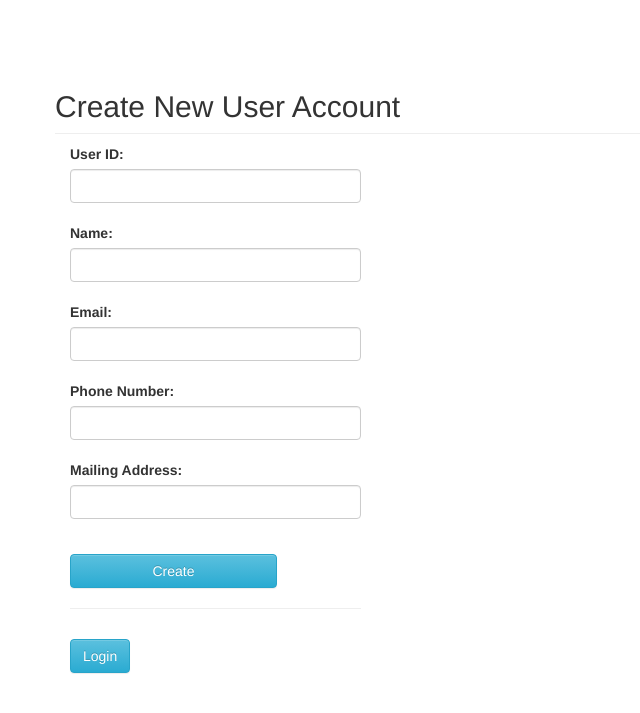
After one commit to k-short/671-Computers-Website, a PHP site: page /newUser.php in a window 1280 px wide. The commit adds this page. Shown: the top 713 px of the page, without its empty margins (0-640 px from the left). Run offline with PHP 8.4, Linux system fonts and the light colour scheme.

Commit message:
User account creation is done.

```diff
--- a/Project_CreateTables.sql
+++ b/Project_CreateTables.sql
@@ -4,9 +4,9 @@ use Project;
 
 create table Customer
         (cID        varchar(40),
-        cName        varchar(25),
-        email        varchar(25),
-        phone        varchar (8),
+        cName        varchar(40),
+        email        varchar(40),
+        phone        varchar (20),
         mailingAddress        varchar(50),
         primary key (cID));
 
--- a/inventory-chassis.php
+++ b/inventory-chassis.php
@@ -107,12 +107,12 @@ if(!isset($_SESSION['use'])) // If session is not set then redirect to Login Pag
       <form>
         <label for="invInput">New Inventory: </label>
           <div class="form-group">
-            <input type="text" id="cInvInput" name="cInvInput"></input>
+            <input type="number" id="cInvInput" name="cInvInput"></input>
           </div>
         </form>
 
 
-      <button id="updateCInv" name="updateCInv">Update</button>
+      <button class="btn btn-info" id="updateCInv" name="updateCInv">Update</button>
       <h5 id="updateResponse" name="updateResponse"></h5>
     </div>
 </div>
--- a/inventory-memory.php
+++ b/inventory-memory.php
@@ -100,19 +100,19 @@ if(!isset($_SESSION['use'])) // If session is not set then redirect to Login Pag
       <form>
         <label for="memSize">Memory Size: </label>
           <div class="form-group">
-            <input type="text" id="memSizeInput" name="memSizeInput"></input>
+            <input type="number" id="memSizeInput" name="memSizeInput"></input>
           </div>
         </form>
 
       <form>
         <label for="invInput">New Inventory: </label>
           <div class="form-group">
-            <input type="text" id="mInvInput" name="mInvInput"></input>
+            <input type="number" id="mInvInput" name="mInvInput"></input>
           </div>
         </form>
 
 
-      <button id="updateMInv" name="updateMInv">Update</button>
+      <button class="btn btn-info" id="updateMInv" name="updateMInv">Update</button>
       <h5 id="updateResponse" name="updateResponse"></h5>
     </div>
 </div>
--- a/inventory-storage.php
+++ b/inventory-storage.php
@@ -100,7 +100,7 @@ if(!isset($_SESSION['use'])) // If session is not set then redirect to Login Pag
       <form>
         <label for="storSizeInput">Storage Size: </label>
           <div class="form-group">
-            <input type="text" id="storSizeInput" name="storSizeInput"></input>
+            <input type="number" id="storSizeInput" name="storSizeInput"></input>
           </div>
         </form>
 
@@ -114,12 +114,12 @@ if(!isset($_SESSION['use'])) // If session is not set then redirect to Login Pag
       <form>
         <label for="invInput">New Inventory: </label>
           <div class="form-group">
-            <input type="text" id="sInvInput" name="sInvInput"></input>
+            <input type="number" id="sInvInput" name="sInvInput"></input>
           </div>
         </form>
 
 
-      <button id="updateSInv" name="updateSInv">Update</button>
+      <button class="btn btn-info" id="updateSInv" name="updateSInv">Update</button>
       <h5 id="updateResponse" name="updateResponse"></h5>
     </div>
 </div>
--- a/jscript.js
+++ b/jscript.js
@@ -4,6 +4,55 @@ $('.dropdown-toggle').dropdown();
 $('#divNewNotifications li').on('click', function() {
     $('#dropdown_title').html($(this).find('a').html());
     });
+
+function phoneNumberPlain(inputtxt)
+{
+    var phoneno = /^\d{10}$/;
+    if((inputtxt.match(phoneno)))  {
+        return true;
+    }
+    else  {
+        return false;
+    }
+}
+
+function phoneNumberExtra(inputtxt)
+{
+  var phoneno = /^\(?([0-9]{3})\)?[-. ]?([0-9]{3})[-. ]?([0-9]{4})$/;
+  if((inputtxt.match(phoneno)))  {
+      return true;
+  }
+  else {
+      return false;
+  }
+}
+
+function validateEmail(email) {
+    var re = /^(([^<>()\[\]\\.,;:\s@"]+(\.[^<>()\[\]\\.,;:\s@"]+)*)|(".+"))@((\[[0-9]{1,3}\.[0-9]{1,3}\.[0-9]{1,3}\.[0-9]{1,3}])|(([a-zA-Z\-0-9]+\.)+[a-zA-Z]{2,}))$/;
+    return re.test(email);
+}
+
+$(document).ready(function() {
+    $('#createUserButton').click(function() {
+      event.stopPropagation();
+      var id = $('#userID').val();
+      var name = $('#userName').val();
+      var email = $('#userEmail').val();
+      var phone = $('#userPhone').val();
+      var address = $('#userMailAdd').val();
+
+      if(!phoneNumberPlain(phone) && !phoneNumberExtra(phone)){
+          alert("Invalid phone number.");
+          return false;
+      }else if(!validateEmail(email)){
+        alert("Invalid email address.");
+      }
+      else {
+        addUser(id, name, email, phone, address);
+      }
+      return false;
+  });
+});
 
 $(document).ready(function() {
     $('#inventoryButton').click(function() {
@@ -19,7 +68,6 @@ $(document).ready(function() {
     $('#updateCInv').click(function() {
       event.stopPropagation();
         updateChassisInventory($('#chassisInput').val(), $('#cInvInput').val());
-        queryInventory('Chassis');
       return false;
   });
 });
@@ -28,7 +76,6 @@ $(document).ready(function() {
     $('#updateMInv').click(function() {
       event.stopPropagation();
         updateMemInventory($('#memSizeInput').val(), $('#mInvInput').val());
-        queryInventory('Memory');
       return false;
   });
 });
@@ -37,7 +84,6 @@ $(document).ready(function() {
     $('#updateSInv').click(function() {
       event.stopPropagation();
         updateStorInventory($('#storSizeInput').val(), $('#storTypeInput').val(), $('#sInvInput').val());
-        queryInventory('Storage');
       return false;
   });
 });
@@ -114,9 +160,10 @@ $(document).ready(function() {
     }
     xmlhttp.onreadystatechange = function(){
       if(this.readyState == 4 && this.status == 200){
-        //Put result table into document  at allCustBody spot
         document.getElementById("updateResponse").innerHTML = this.responseText;
-        //document.getElementById("adminHeader").innerHTML= "Customers";
+        queryInventory('Chassis');
+        document.getElementById("chassisInput").value= "";
+        document.getElementById("cInvInput").value= "";
       }
     };
     //Get the query result
@@ -133,9 +180,10 @@ $(document).ready(function() {
     }
     xmlhttp.onreadystatechange = function(){
       if(this.readyState == 4 && this.status == 200){
-        //Put result table into document  at allCustBody spot
         document.getElementById("updateResponse").innerHTML = this.responseText;
-        //document.getElementById("adminHeader").innerHTML= "Customers";
+        queryInventory('Memory');
+        document.getElementById("memSizeInput").value= "";
+        document.getElementById("mInvInput").value= "";
       }
     };
     //Get the query result
@@ -152,12 +200,39 @@ $(document).ready(function() {
     }
     xmlhttp.onreadystatechange = function(){
       if(this.readyState == 4 && this.status == 200){
-        //Put result table into document  at allCustBody spot
         document.getElementById("updateResponse").innerHTML = this.responseText;
-        //document.getElementById("adminHeader").innerHTML= "Customers";
+        queryInventory('Storage');
+        document.getElementById("storSizeInput").value= "";
+        document.getElementById("storTypeInput").value= "";
+        document.getElementById("sInvInput").value= "";
       }
     };
     //Get the query result
     xmlhttp.open("GET", "updateStorInventory.php?storage=" + storage + "&type=" + type + "&newInv=" + inv, true);
     xmlhttp.send();
  }
+
+ function addUser(id, name, email, phone, address){
+    if(window.XMLHttpRequest){
+      xmlhttp = new XMLHttpRequest();
+    } else{
+      //For older IE (5, 6)
+      xmlhttp = new ActiveXObject("Microsoft.XMLHTTP");
+    }
+    xmlhttp.onreadystatechange = function(){
+      if(this.readyState == 4 && this.status == 200){
+        document.getElementById("creationMessage").innerHTML = this.responseText;
+        if(this.responseText == "User account created."){
+          document.getElementById("userID").value= "";
+          document.getElementById("userName").value= "";
+          document.getElementById("userEmail").value= "";
+          document.getElementById("userPhone").value= "";
+          document.getElementById("userMailAdd").value= "";
+        }
+      }
+    };
+    //Get the query result
+    xmlhttp.open("GET", "addUser.php?userID=" + id + "&userName=" + name + "&userEmail=" + email +
+                 "&userPhone=" + phone + "&userMailAdd=" + address, true);
+    xmlhttp.send();
+ }
--- /dev/null
+++ b/newUser.php
@@ -0,0 +1,69 @@
+<!DOCTYPE html>
+<html lang="en">
+  <head>
+    <meta charset="utf-8">
+    <meta http-equiv="X-UA-Compatible" content="IE=edge">
+    <meta name="viewport" content="width=device-width, initial-scale=1">
+    <!-- The above 3 meta tags *must* come first in the head; any other head content must come *after* these tags -->
+    <meta name="description" content="">
+    <meta name="author" content="">
+    <link rel="icon" href="../../favicon.ico">
+
+    <title>671 Computers</title>
+
+    <!-- Bootstrap core CSS -->
+    <link href="bootstrap/css/bootstrap.min.css" rel="stylesheet">
+	<link href="bootstrap/css/bootstrap-theme.min.css" rel="stylesheet">
+
+    <!-- Custom styles for this template -->
+    <link href="bootstrap/css/dashboard.css" rel="stylesheet">
+	<link href="styles.css" rel="stylesheet">
+
+  </head>
+
+  <body>
+    <div class="container-fluid">
+      <div class="col-sm-9 col-md-10 main">
+        <!--<h1 class="page-header">Dashboard</h1> -->
+
+        <h2 class="sub-header" id="adminHeader">Create New User Account</h2>
+    <form>
+            <div class="col-lg-4 col-md-4">
+              <div class="form-group">
+                <label for="userID">User ID: </label>
+                <input type="text" name="userID" id="userID" class="form-control " aria-label="..."></input>
+                <br>
+                <label for="userName">Name: </label>
+                <input type="text" name="userName" id="userName" class="form-control " aria-label="..."></input>
+                <br>
+                <label for="userEmail">Email: </label>
+                <input type="email" name="userEmail" id="userEmail" class="form-control " aria-label="..."></input>
+                <br>
+                <label for="userPhone">Phone Number: </label>
+                <input type="tel" name="userPhone" id="userPhone" class="form-control " aria-label="..."></input>
+                <br>
+                <label for="userMailAdd">Mailing Address: </label>
+                <input type="text" name="userMailAdd"  id="userMailAdd" class="form-control " aria-label="..."></input>
+
+              </div>
+              <br>
+              <input  class="btn btn-info" name="createUserButton" id="createUserButton" value="Create"></input>
+              <br>
+              <h4 class="sub-header" id="creationMessage"></h4>
+              <br>
+              <a href="login.php" class="btn btn-info">Login</a>
+          </div>
+        </form> <!-- Form to POST -->
+
+      </div>
+    </div>
+
+    <!-- Bootstrap core JavaScript
+    ================================================== -->
+    <!-- Placed at the end of the document so the pages load faster -->
+    <script src="https://ajax.googleapis.com/ajax/libs/jquery/1.12.4/jquery.min.js"></script>
+    <script src="bootstrap/js/bootstrap.min.js"></script>
+	<script src="jscript.js" ></script>
+
+  </body>
+</html>
--- a/styles.css
+++ b/styles.css
@@ -1,4 +1,4 @@
-.vertical-center {
+.vertical-center2 {
   min-height: 100%;  /* Fallback for browsers do NOT support vh unit */
   min-height: 100vh; /* These two lines are counted as one :-)       */
 
@@ -6,6 +6,12 @@
   align-items: center;
 }
 
+.vertical-center{
+  position: relative;
+  top: 50%;
+  transform: translateY(-50%);
+}
+
 .table-hover tbody tr:hover td, .table-hover tbody tr:hover th {
     background-color: #d9edf7;
 }
```
Also changed, not shown: addUser.php (added, +36 -0 lines), login.php (+6 -8 lines).
